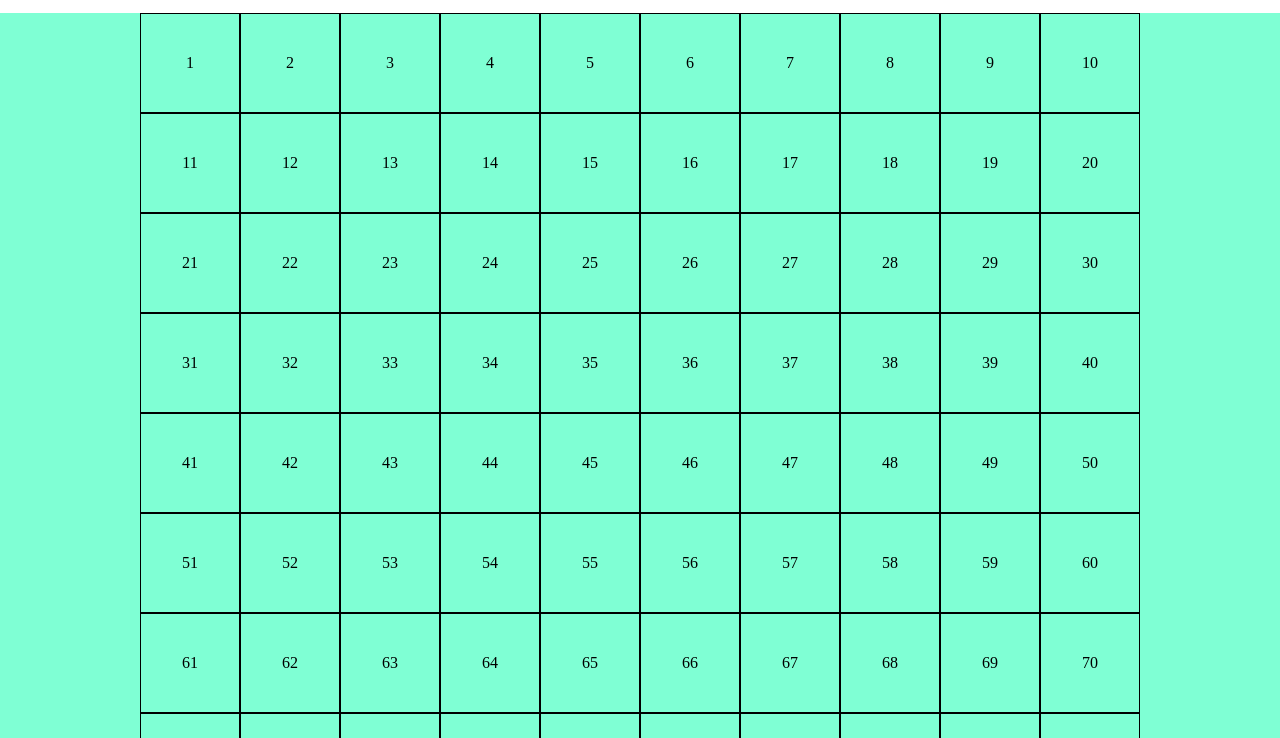
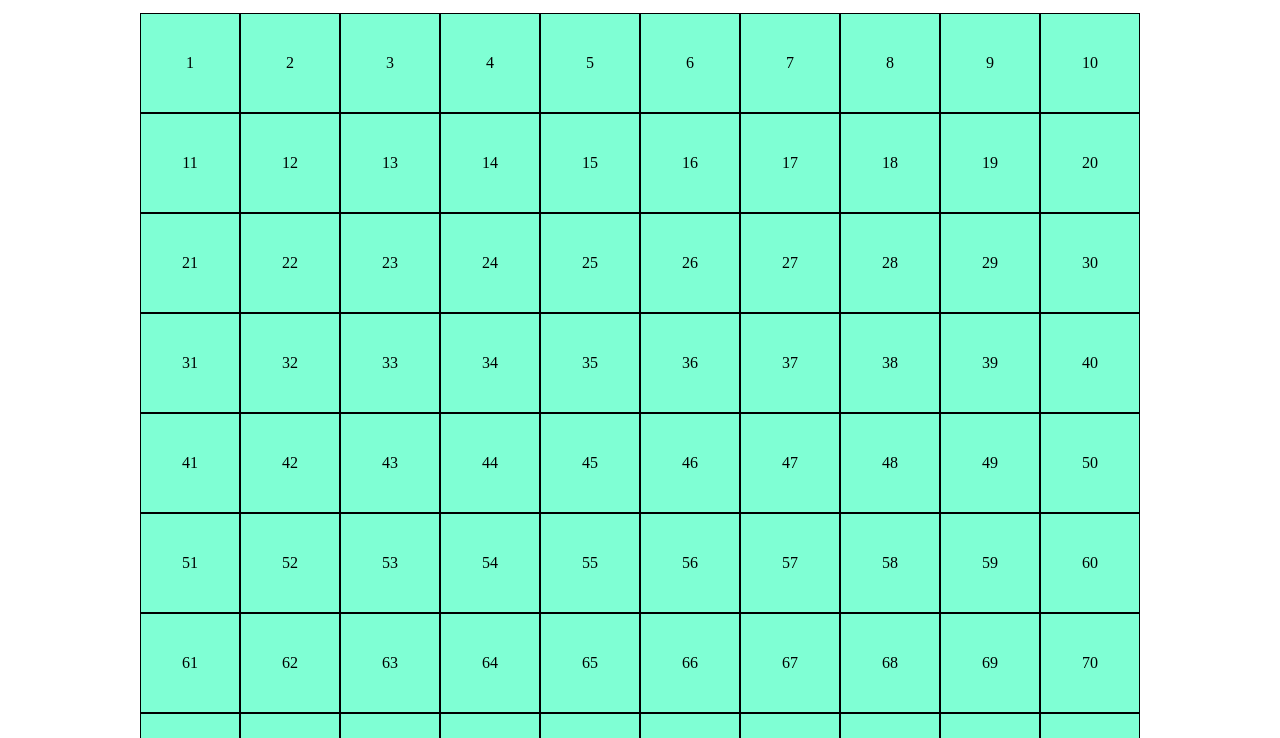
Before and after one commit to UniversoCaotico1997/js-campominato-grid, a plain HTML site: page index.html in a window 1280 px wide. Both pictures are taken after a click on the button "Play!". Shown: the part 62-800 px from the top of the page. Drawn offline with Linux system fonts and the light colour scheme.

Commit message:
Project review

```diff
--- a/assets/css/style.css
+++ b/assets/css/style.css
@@ -1,32 +1,33 @@
-*{
+* {
     margin: 0;
     padding: 0;
     box-sizing: border-box;
 }
-.container{
+
+.container {
     max-width: 80%;
     margin: 1rem auto;
     display: flex;
     justify-content: space-around;
-    font-family:'Times New Roman', Times, serif
+    font-family: 'Times New Roman', Times, serif
 }
-button{
+
+button {
     padding: 0.75rem;
-    background-color:orange;
+    background-color: orange;
     color: white;
 }
 
-main{
-    background-color: aquamarine;
-}
-.grid{
+
+.grid {
     max-width: 1000px;
     margin: auto;
     display: flex;
     flex-wrap: wrap;
+    background-color: aquamarine;
 }
 
-.cell{
+.cell {
     width: calc(100% / 10);
     aspect-ratio: 1/1;
     border: 1px solid black;
@@ -35,6 +36,6 @@ main{
     align-items: center;
 }
 
-.lightblue{
+.lightblue {
     background-color: lightblue;
 }
--- a/assets/js/main.js
+++ b/assets/js/main.js
@@ -1,11 +1,7 @@
 // L'utente clicca su un bottone
-    //Craere un bottone su html
-    // selezioniamo il  bottone
-    // Al clic attraverso addventlistner il bottone deve
-    // Generare una grglia
-
-
-
+// selezioniamo il  bottone
+// Al clic attraverso addventlistner il bottone deve
+// Generare una grglia
 // che genererà una griglia di gioco quadrata.
 // Ogni cella ha un numero progressivo, da 1 a 100.
 // Ci saranno quindi 10 caselle per ognuna delle 10 righe.
@@ -23,39 +19,25 @@ let cellNumbers = 100
 
 // Al clic attraverso addventlistner il bottone deve generare un griglia
 // Ogni cella ha un numero progressivo, da 1 a 100.
-    // Generiamo dei numeri da 1 a 100
+// Generiamo dei numeri da 1 a 100
 
-    buttonElement.addEventListener(`click`,function () {
-        // console.log(`Ho cliccato sul pulsante`);
 
-        for (let i = 1; i <= cellNumbers; i++) {
-            // console.log(cellNumbers);
-            // creiamo il nostro markup attraverso una costante  da inserire nella dom
-            let cellElement = `<div class="cell">${i}</div>`
-            // Utilizziamo insertAd
-            gridElement.insertAdjacentHTML('beforeend', cellElement);
-        }
-        // Quando l'utente cliccherà sulla cella essa si deve colorare di blu
-           // selezionare la singola cella
-           // vedere se la cella selezionata corrisponda
-           const selectedCell = document.querySelectorAll(`.cell`);
-           // console.log(singleCell);
+buttonElement.addEventListener('click', function () {
+    // Puliamo la griglia prima di rigenerarla
+    gridElement.innerHTML = '';
 
-           // Creiamo un ciclo for .length per ciclare all'interno
-           for (let i = 1; i <= selectedCell.length; i++) {
-               const singleCell = selectedCell[i];
-                 // console.log(singleCell);
+    // Generiamo la griglia
+    for (let i = 1; i <= cellNumbers; i++) {
+        const cell = document.createElement('div');
+        cell.classList.add('cell');
+        cell.textContent = i;
 
-               // utliazziamo un eventListner
-                 // aggiungo un event listener alla cella selezionata
-                singleCell.addEventListener(`click`,function () {
-                 // console.log(`ho cliccato`);
+        // Al click, cambia colore e stampa il numero
+        cell.addEventListener('click', function () {
+            cell.classList.toggle('lightblue');
+            console.log(`Hai cliccato sulla cella numero ${i}`);
+        });
 
-                 // al click la cella si colorerà di blu
-                singleCell.classList.toggle(`lightblue`);
-                })
-                 // stampiamo in console la cella selezionata
-                console.log(`la cella selezionata è ${singleCell.innerHTML}`);
-           }
-
-    })
+        gridElement.appendChild(cell);
+    }
+});
```
